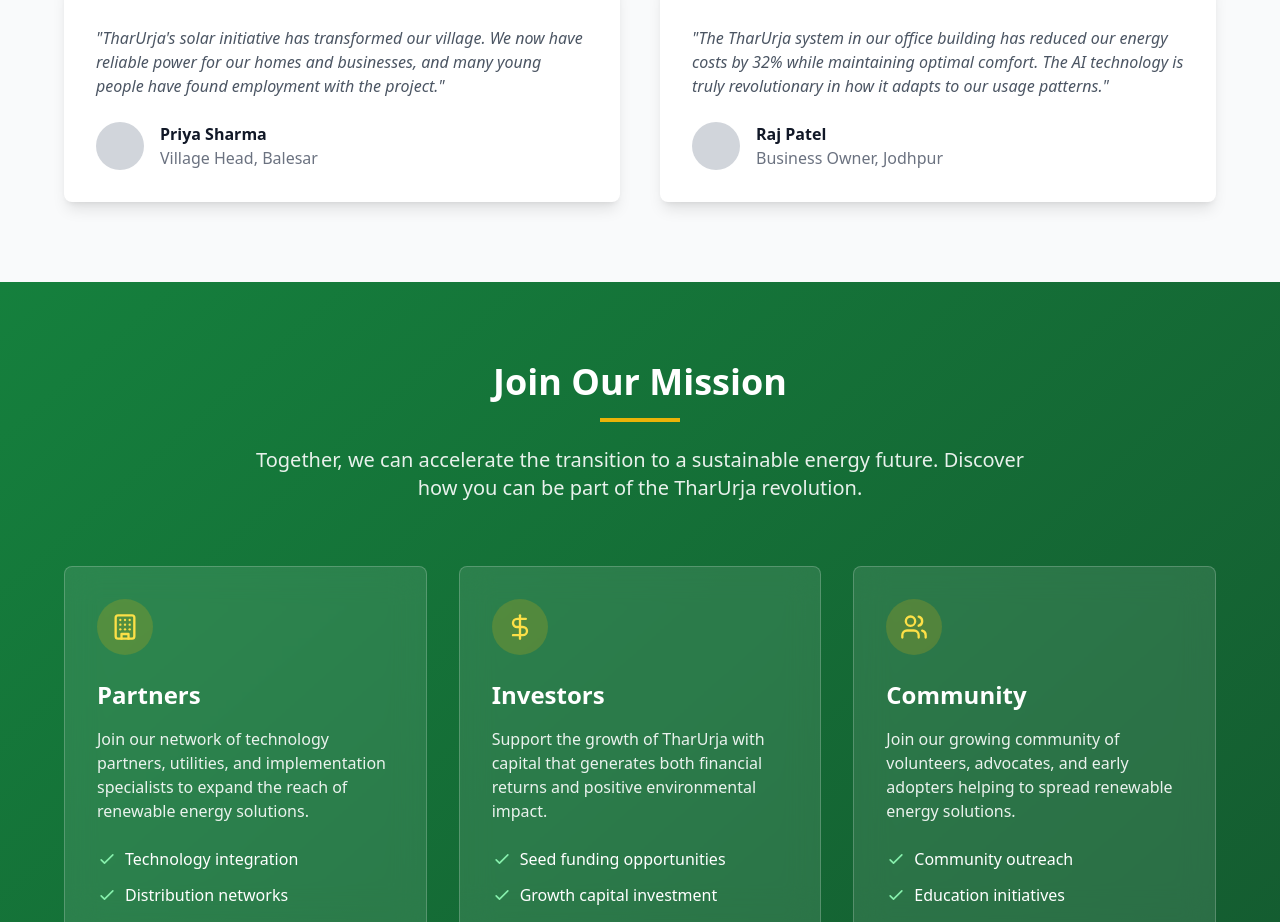
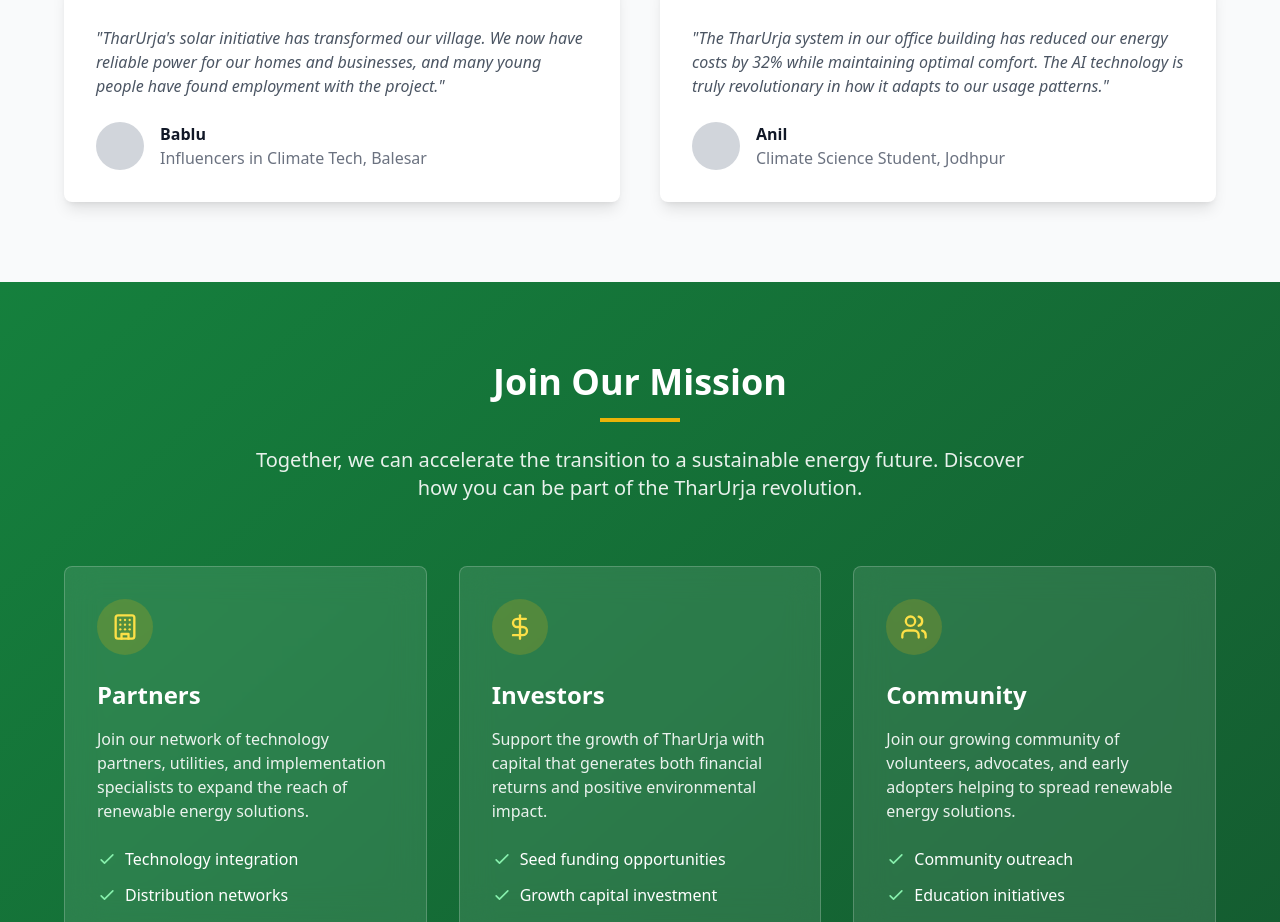
Before and after one commit to Manohar-solanki/TharUrja, a React (Vite) app: page / in a window 1280 px wide. Shown: the part 3710-4632 px from the top of the page. Built offline with nearby package versions, Linux system fonts and the light colour scheme.

Commit message:
Update Impact.tsx

```diff
--- a/src/assets/components/Impact.tsx
+++ b/src/assets/components/Impact.tsx
@@ -72,8 +72,8 @@
                 <div className="flex items-center">
                   <div className="h-12 w-12 bg-gray-300 rounded-full mr-4"></div>
                   <div>
-                    <h4 className="font-semibold text-gray-900">Priya Sharma</h4>
-                    <p className="text-gray-500">Village Head, Balesar</p>
+                    <h4 className="font-semibold text-gray-900">Bablu</h4>
+                    <p className="text-gray-500">Influencers in Climate Tech, Balesar</p>
                   </div>
                 </div>
               </div>
@@ -92,8 +92,8 @@
                 <div className="flex items-center">
                   <div className="h-12 w-12 bg-gray-300 rounded-full mr-4"></div>
                   <div>
-                    <h4 className="font-semibold text-gray-900">Raj Patel</h4>
-                    <p className="text-gray-500">Business Owner, Jodhpur</p>
+                    <h4 className="font-semibold text-gray-900">Anil</h4>
+                    <p className="text-gray-500">Climate Science Student, Jodhpur</p>
                   </div>
                 </div>
               </div>
```
